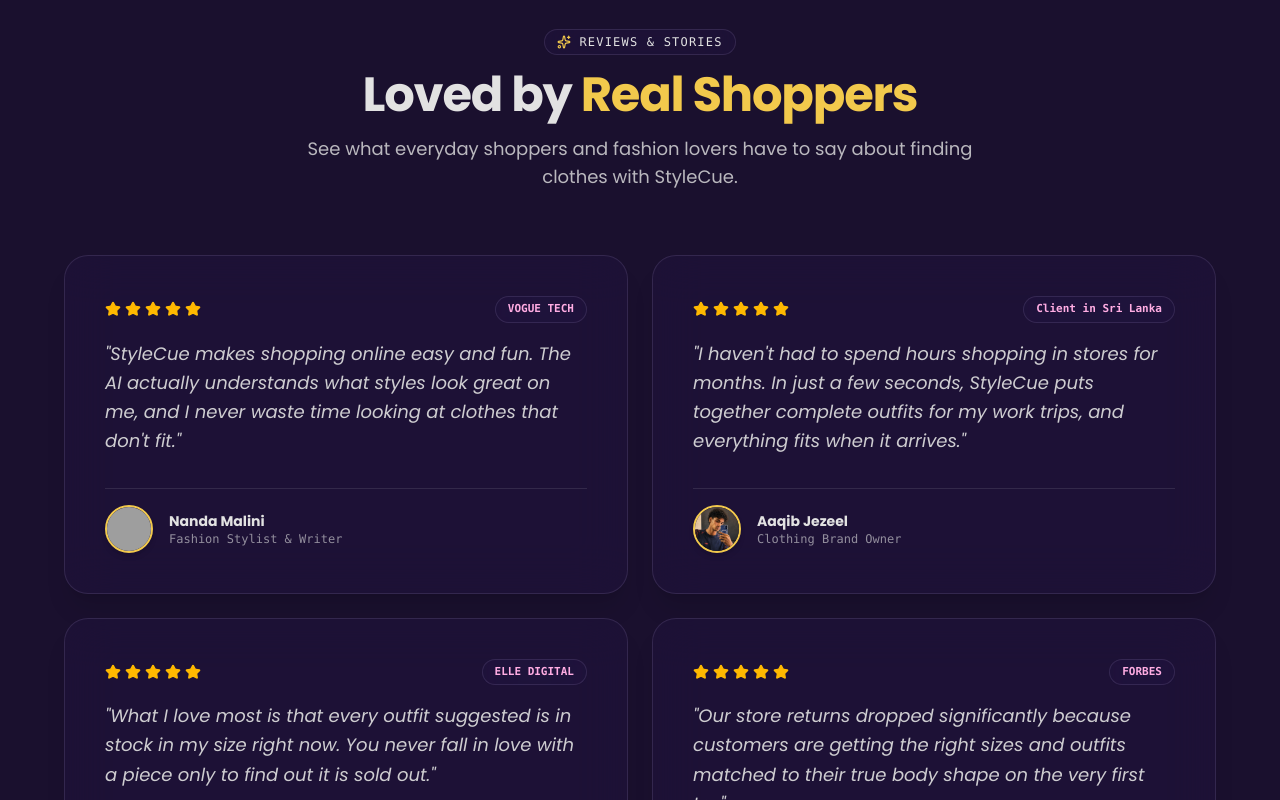
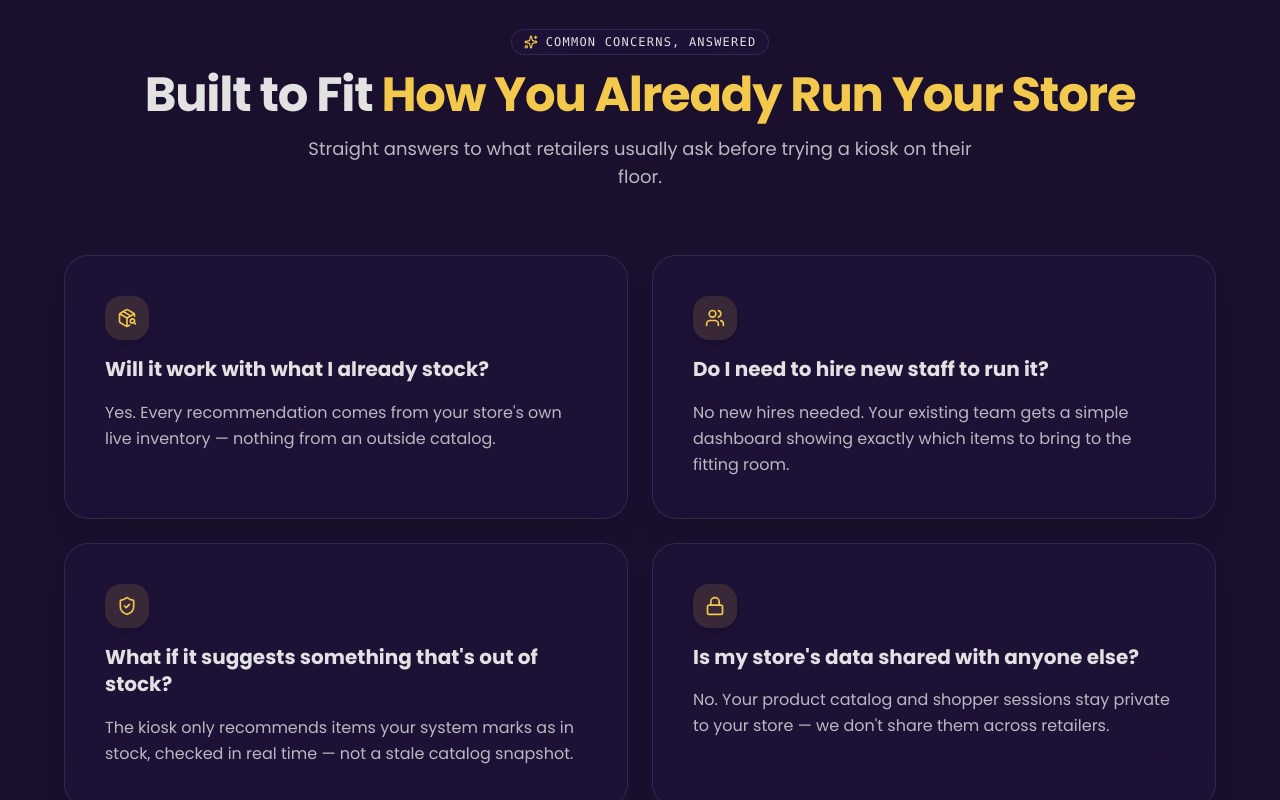
Before and after one commit to Haseef88/Stylecue-, a React (Vite) app: page / in a window 1280 px wide. Shown: the part 9340-10140 px from the top of the page. Built offline with nearby package versions, Linux system fonts and the light colour scheme; grey boxes are pictures that could not be loaded; a web font is replaced by a local one.

Commit message:
Replace testimonials with trust points section

```diff
--- a/src/components/TestimonialsSection.tsx
+++ b/src/components/TestimonialsSection.tsx
@@ -1,7 +1,33 @@
 import React from 'react';
-import { Sparkles, Star } from 'lucide-react';
-import { TESTIMONIALS } from '../data/mockData';
+import { Sparkles, ShieldCheck, Users, PackageSearch, Lock } from 'lucide-react';
 import { useTheme } from '../context/ThemeContext';
+
+const TRUST_POINTS = [
+  {
+    id: 'inventory',
+    icon: PackageSearch,
+    question: 'Will it work with what I already stock?',
+    answer: "Yes. Every recommendation comes from your store's own live inventory — nothing from an outside catalog.",
+  },
+  {
+    id: 'staffing',
+    icon: Users,
+    question: 'Do I need to hire new staff to run it?',
+    answer: 'No new hires needed. Your existing team gets a simple dashboard showing exactly which items to bring to the fitting room.',
+  },
+  {
+    id: 'stock',
+    icon: ShieldCheck,
+    question: "What if it suggests something that's out of stock?",
+    answer: "The kiosk only recommends items your system marks as in stock, checked in real time — not a stale catalog snapshot.",
+  },
+  {
+    id: 'privacy',
+    icon: Lock,
+    question: "Is my store's data shared with anyone else?",
+    answer: "No. Your product catalog and shopper sessions stay private to your store — we don't share them across retailers.",
+  },
+];
 
 export const TestimonialsSection: React.FC = () => {
   const { themeConfig } = useTheme();
@@ -11,53 +37,39 @@
       <div className="text-center mb-16 space-y-4">
         <div className="inline-flex items-center gap-2 px-3 py-1 rounded-full glass-panel border text-xs uppercase tracking-widest font-mono">
           <Sparkles className="w-3.5 h-3.5" style={{ color: themeConfig.primaryAccent }} />
-          Reviews & Stories
+          Common Concerns, Answered
         </div>
         <h2 className="text-3xl sm:text-4xl md:text-5xl font-bold tracking-tight">
-          Loved by <span style={{ color: themeConfig.primaryAccent }}>Real Shoppers</span>
+          Built to Fit <span style={{ color: themeConfig.primaryAccent }}>How You Already Run Your Store</span>
         </h2>
         <p className="text-base md:text-lg opacity-80 max-w-2xl mx-auto font-normal">
-          See what everyday shoppers and fashion lovers have to say about finding clothes with StyleCue.
+          Straight answers to what retailers usually ask before trying a kiosk on their floor.
         </p>
       </div>
 
       <div className="grid grid-cols-1 md:grid-cols-2 gap-6">
-        {TESTIMONIALS.map((t) => (
-          <div
-            key={t.id}
-            className="glass-panel p-8 sm:p-10 rounded-3xl border flex flex-col justify-between group hover:border-opacity-100 transition-all duration-300 shadow-xl relative"
-          >
-            <div className="space-y-4">
-              <div className="flex items-center justify-between">
-                <div className="flex gap-1 text-amber-400">
-                  {[...Array(5)].map((_, i) => (
-                    <Star key={i} className="w-4 h-4 fill-amber-400" />
-                  ))}
-                </div>
-                <span className="text-[11px] px-3 py-1 rounded-full font-mono font-bold glass-panel" style={{ color: themeConfig.secondaryAccent }}>
-                  {t.outletOrAvatar}
-                </span>
+        {TRUST_POINTS.map((t) => {
+          const Icon = t.icon;
+          return (
+            <div
+              key={t.id}
+              className="glass-panel p-8 sm:p-10 rounded-3xl border flex flex-col gap-4 group hover:border-opacity-100 transition-all duration-300 shadow-xl relative"
+            >
+              <div
+                className="w-11 h-11 rounded-2xl flex items-center justify-center shadow-md"
+                style={{ backgroundColor: `${themeConfig.primaryAccent}20`, color: themeConfig.primaryAccent }}
+              >
+                <Icon className="w-5 h-5" />
               </div>
-
-              <p className="text-base sm:text-lg opacity-90 leading-relaxed italic">
-                "{t.quote}"
+              <h4 className="text-lg sm:text-xl font-bold leading-snug">
+                {t.question}
+              </h4>
+              <p className="text-sm sm:text-base opacity-80 leading-relaxed">
+                {t.answer}
               </p>
             </div>
-
-            <div className="mt-8 pt-4 border-t border-white/10 flex items-center gap-4">
-              <img
-                src={t.avatarUrl}
-                alt={t.author}
-                className="w-12 h-12 rounded-full object-cover border-2 shadow-md"
-                style={{ borderColor: themeConfig.primaryAccent }}
-              />
-              <div>
-                <h4 className="text-sm font-bold">{t.author}</h4>
-                <p className="text-xs opacity-60 font-mono">{t.title}</p>
-              </div>
-            </div>
-          </div>
-        ))}
+          );
+        })}
       </div>
     </section>
   );
```
